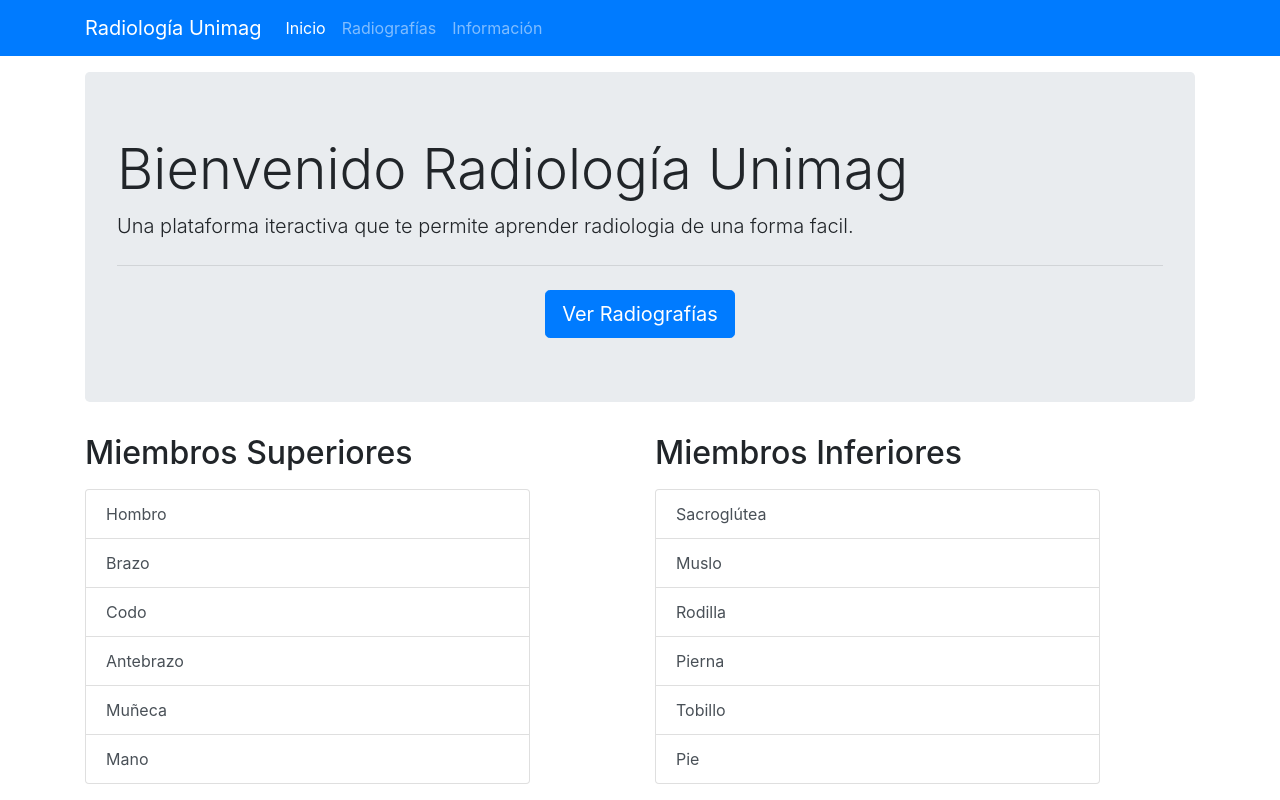
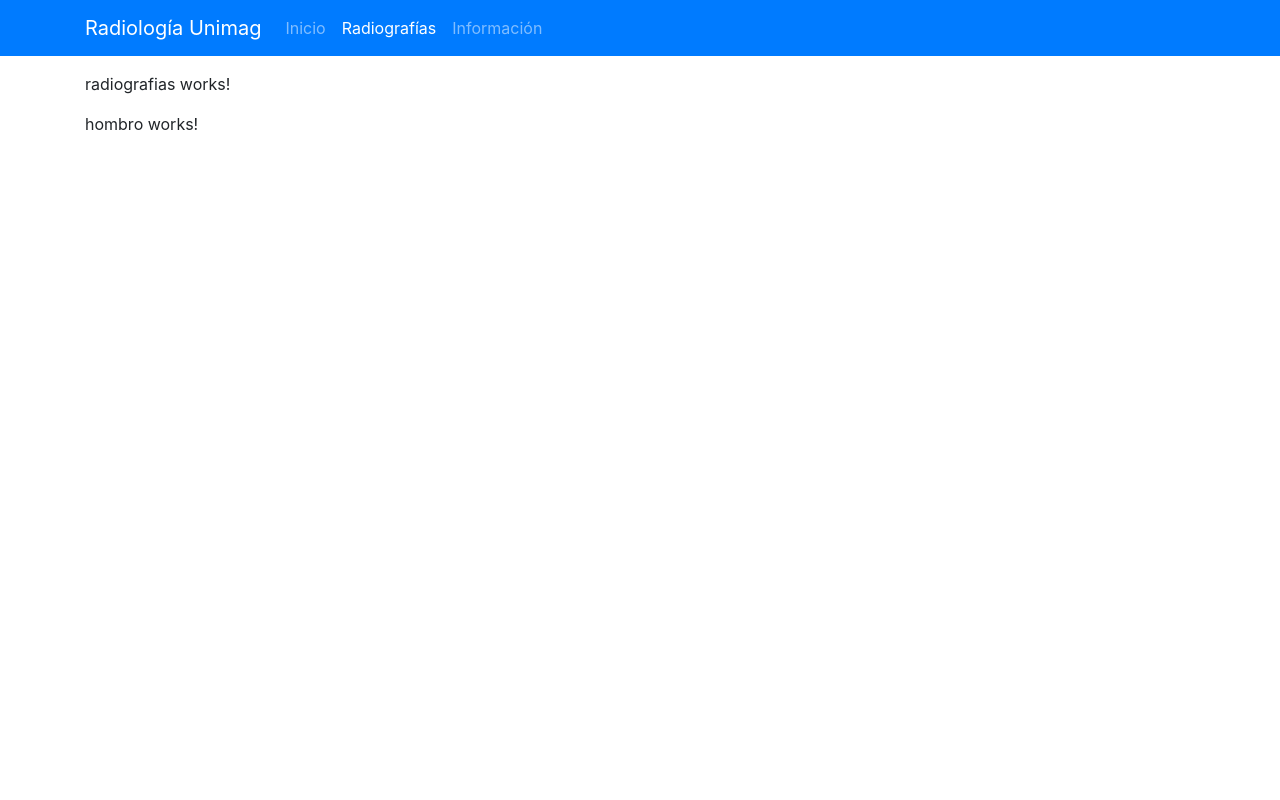
Before and after one commit to samir04m/radiologia-unimag, an Angular app: page /radiografias/hombro in a window 1280 px wide. Before the commit this address led to /inicio. Built offline with nearby package versions, Linux system fonts and the light colour scheme.

Commit message:
Creacion de rutas hijas para el componente radiografias

```diff
--- a/src/app/app.module.ts
+++ b/src/app/app.module.ts
@@ -9,6 +9,7 @@ import { app_routing } from './app.routes';
 import { NavbarComponent } from './components/navbar/navbar.component';
 import { InformacionComponent } from './components/informacion/informacion.component';
 import { RadiografiasComponent } from './components/radiografias/radiografias.component';
+import { HombroComponent } from './components/radiografias/superiores/hombro/hombro.component';
 
 @NgModule({
   declarations: [
@@ -16,7 +17,8 @@ import { RadiografiasComponent } from './components/radiografias/radiografias.co
     HomeComponent,
     NavbarComponent,
     InformacionComponent,
-    RadiografiasComponent
+    RadiografiasComponent,
+    HombroComponent
   ],
   imports: [
     BrowserModule,
--- a/src/app/components/radiografias/radiografias.component.html
+++ b/src/app/components/radiografias/radiografias.component.html
@@ -1 +1,3 @@
 <p>radiografias works!</p>
+
+<router-outlet></router-outlet>
--- /dev/null
+++ b/src/app/components/radiografias/superiores/hombro/hombro.component.html
@@ -0,0 +1 @@
+<p>hombro works!</p>
--- /dev/null
+++ b/src/app/components/radiografias/superiores/hombro/hombro.component.ts
@@ -0,0 +1,15 @@
+import { Component, OnInit } from '@angular/core';
+
+@Component({
+  selector: 'app-hombro',
+  templateUrl: './hombro.component.html',
+  styleUrls: ['./hombro.component.css']
+})
+export class HombroComponent implements OnInit {
+
+  constructor() { }
+
+  ngOnInit() {
+  }
+
+}
```
Also changed, not shown: src/app/app.routes.ts (+14 -4 lines), src/app/components/radiografias/superiores/hombro/hombro.component.css (added).
